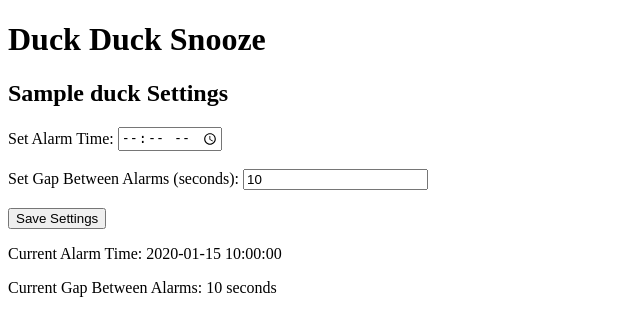
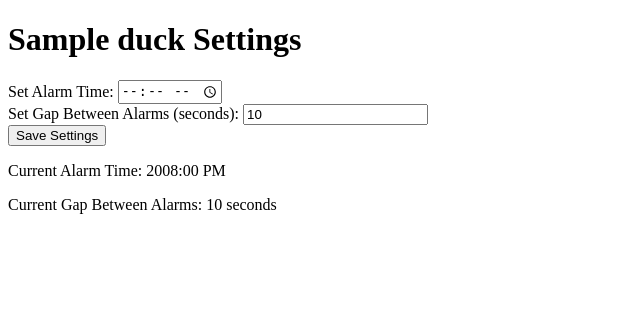
Before and after one commit to SonicHedghog/DuckDuckSnooze, a Flask app: template website/templates/settings.html in a window 1280 px wide. Shown: the top 336 px of the page, without its empty margins (0-640 px from the left). Run offline with Flask 3, Linux system fonts and the light colour scheme; the template is opened without the code that fills it: most values are stand-ins (such as "Sample title", 1, 10 or a date in 2020).

Commit message:
Fixed Current Alarm Format

```diff
--- a/website/templates/settings.html
+++ b/website/templates/settings.html
@@ -2,11 +2,51 @@
 <html lang="en">
   <head>
     <meta charset="UTF-8" />
-    <title>{Duck Duck Snooze</title>
+    <meta name="viewport" content="width=device-width, initial-scale=1.0" />
+    <title>{{ duck.name }} Settings</title>
+    <link
+      href="https://fonts.googleapis.com/css2?family=Roboto:wght@400;700&display=swap"
+      rel="stylesheet"
+    />
+    <link
+      rel="stylesheet"
+      href="https://cdnjs.cloudflare.com/ajax/libs/font-awesome/5.15.4/css/all.min.css"
+    />
+    <link rel="stylesheet" type="text/css" href="styles.css" />
+    <!-- Your custom styles -->
+    <script>
+      // Function to convert military time to 12-hour format with AM/PM
+      function convertTo12Hour(timeString) {
+        const [hours, minutes] = timeString.split(":");
+        let period = "AM";
+        let hour = parseInt(hours);
+
+        if (hour >= 12) {
+          period = "PM";
+          hour = hour > 12 ? hour - 12 : hour;
+        }
+        if (hour === 0) {
+          hour = 12; // Midnight case
+        }
+
+        return `${hour}:${minutes} ${period}`;
+      }
+
+      // Update the displayed time on page load
+      document.addEventListener("DOMContentLoaded", function () {
+        const alarmTimeElement = document.getElementById("current_alarm_time");
+        if (alarmTimeElement && alarmTimeElement.dataset.alarmTime) {
+          const formattedTime = convertTo12Hour(
+            alarmTimeElement.dataset.alarmTime
+          );
+          alarmTimeElement.textContent = formattedTime;
+        }
+      });
+    </script>
   </head>
   <body>
-    <h1>Duck Duck Snooze</h1>
-    <h2>{{ duck.name }} Settings</h2>
+    <div class="container">
+      <h1>{{ duck.name }} Settings</h1>
       <form method="POST">
         <label for="alarm_time">Set Alarm Time:</label>
         <input
@@ -15,19 +55,28 @@
           name="alarm_time"
           value="{{ duck.alarm_time }}"
         />
-      <br /><br />
-      <label for="gap_between_alarms">Set Gap Between Alarms (seconds):</label>
+        <br />
+        <label for="gap_between_alarms"
+          >Set Gap Between Alarms (seconds):</label
+        >
         <input
           type="number"
           id="gap_between_alarms"
           name="gap_between_alarms"
           value="{{ duck.gap_between_alarms }}"
         />
-      <br /><br />
+        <br />
         <button type="submit">Save Settings</button>
       </form>
 
-    <p>Current Alarm Time: {{ duck.alarm_time }}</p>
+      <!-- Display the current alarm time in 12-hour format -->
+      <p>
+        Current Alarm Time:
+        <span id="current_alarm_time" data-alarm-time="{{ duck.alarm_time }}"
+          >{{ duck.alarm_time }}</span
+        >
+      </p>
       <p>Current Gap Between Alarms: {{ duck.gap_between_alarms }} seconds</p>
+    </div>
   </body>
 </html>
```
Lines whose indentation alone changed are shown as unchanged.
